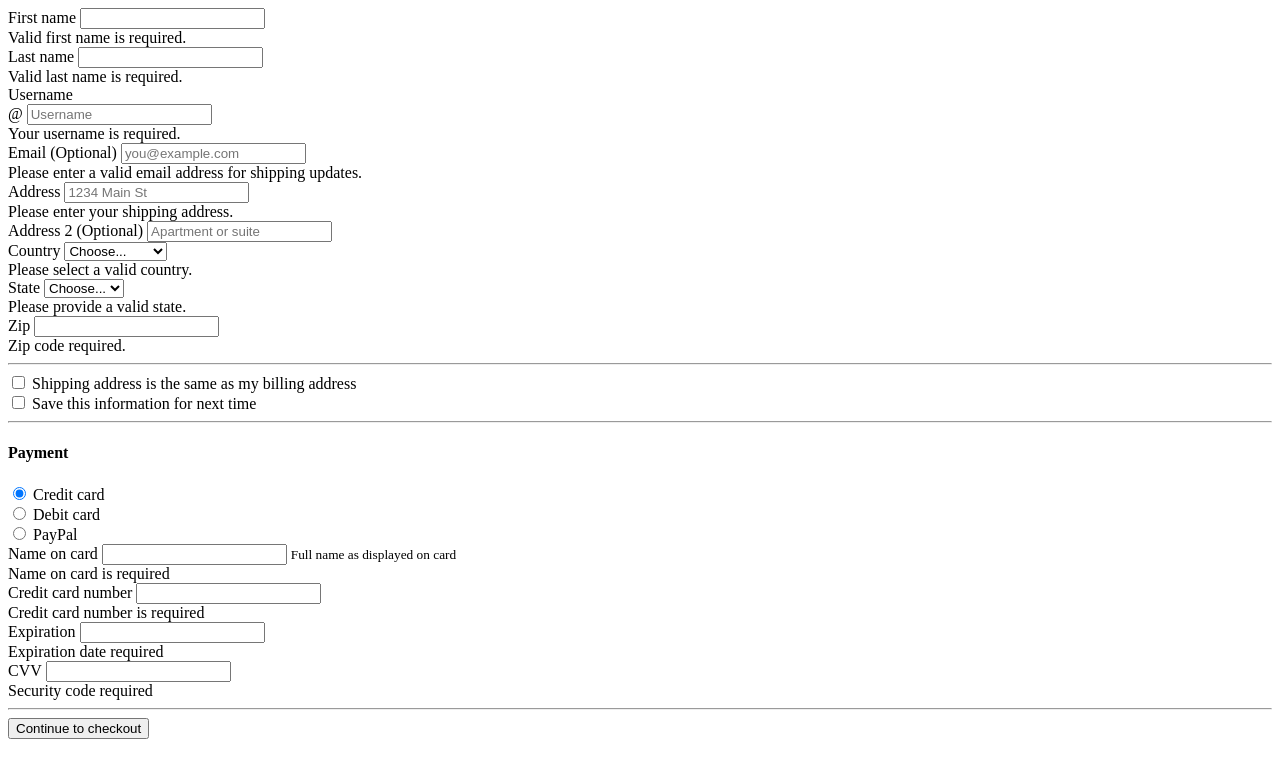
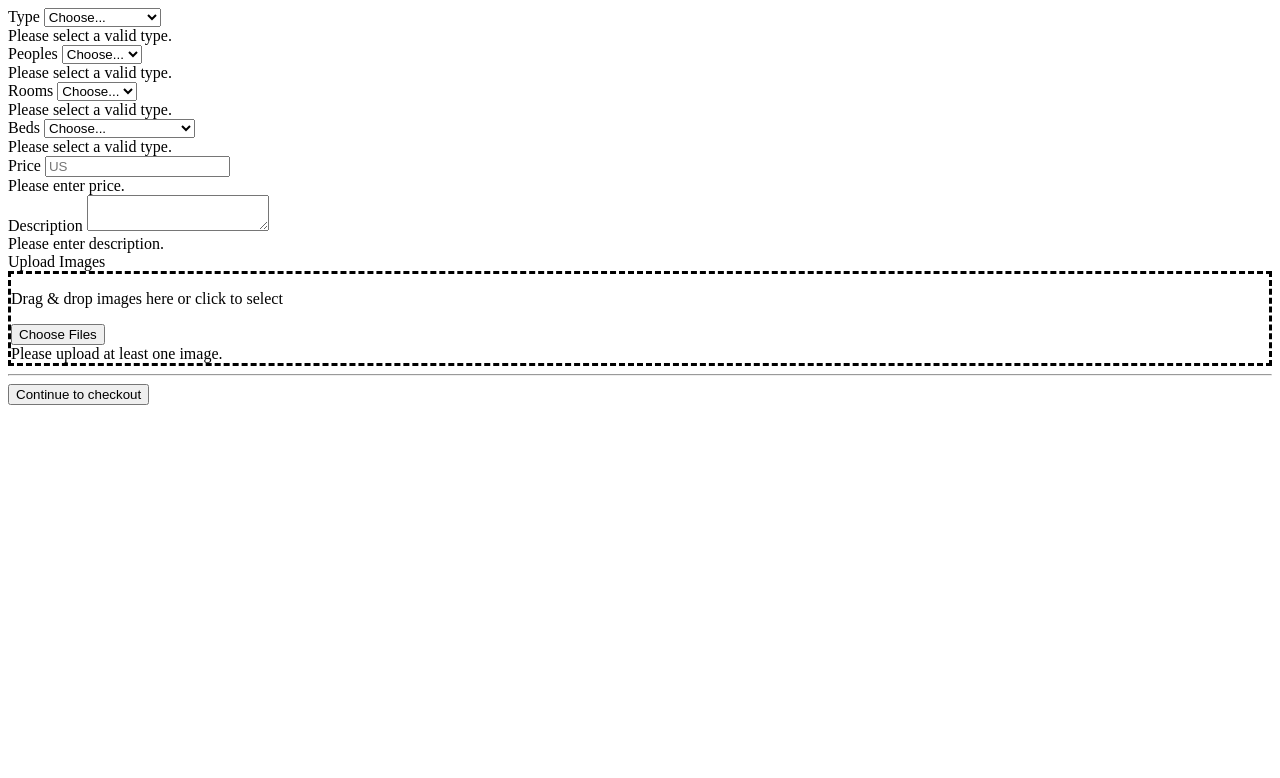
Before and after one commit to EMPTYend/PHP_APP, a PHP site: page /app/Views/admin/create_room.php in a window 1280 px wide. Shown: the top 778 px of the page. Run offline with PHP 8.4, Linux system fonts and the light colour scheme.

Commit message:
room form(csrf token failed(((((((((((((()

```diff
--- a/app/Views/admin/create_room.php
+++ b/app/Views/admin/create_room.php
@@ -1,130 +1,139 @@
-<form class="needs-validation" novalidate="" action="/admin/create_room" method="post" enctype="multipart/form-data">
+<div class="container my-4">
+    <form class="needs-validation" novalidate="" action="create_rooms" method="post" enctype="multipart/form-data">
         <div class="row g-3">
             <div class="col-sm-6">
-            <label for="firstName" class="form-label">First name</label>
-            <input type="text" class="form-control" id="firstName" name="firstName" placeholder="" value="" required="">
+                <label for="type" class="form-label">Type</label>
+                <select class="form-select" id="type" name="type" required="">
+                    <option value="">Choose...</option>
+                    <option>Lux</option>
+                    <option>Family</option>
+                    <option>Standart double</option>
+                    <option>Econom</option>
+                    <option>President</option>
+                </select>
                 <div class="invalid-feedback">
-                Valid first name is required.
+                    Please select a valid type.
                 </div>
             </div>
             <div class="col-sm-6">
-            <label for="lastName" class="form-label">Last name</label>
-            <input type="text" class="form-control" id="lastName" name="lastName" placeholder="" value="" required="">
+                <label for="peoples" class="form-label">Peoples</label>
+                <select class="form-select" id="peoples" name="peoples" required="">
+                    <option value="">Choose...</option>
+                    <option>1</option>
+                    <option>2</option>
+                    <option>3</option>
+                    <option>4</option>
+                    <option>5</option>
+                </select>
                 <div class="invalid-feedback">
-                Valid last name is required.
+                    Please select a valid type.
+                </div>
+            </div>
+            <div class="col-sm-6">
+                <label for="rooms" class="form-label">Rooms</label>
+                <select class="form-select" id="rooms" name="rooms" required="">
+                    <option value="">Choose...</option>
+                    <option>1</option>
+                    <option>2</option>
+                    <option>3</option>
+                    <option>4</option>
+                    <option>5</option>
+                </select>
+                <div class="invalid-feedback">
+                    Please select a valid type.
+                </div>
+            </div>
+            <div class="col-sm-6">
+                <label for="bed" class="form-label">Beds</label>
+                <select class="form-select" id="bed" name="bed" required="">
+                    <option value="">Choose...</option>
+                    <option>single</option>
+                    <option>double</option>
+                    <option>1 double&other single</option>
+                    <option>2 double</option>
+                </select>
+                <div class="invalid-feedback">
+                    Please select a valid type.
+                </div>
+            </div>
+
+            <div class="col-12">
+                <label for="price" class="form-label">Price</label>
+                <input type="number" class="form-control" id="price" name="price" placeholder="US" required="">
+                <div class="invalid-feedback">
+                    Please enter price.
+                </div>
+            </div>
+
+            <div class="col-12">
+                <label for="description" class="form-label">Description</label>
+                <textarea class="form-control" id="description" name="description" placeholder="" required=""></textarea>
+                <div class="invalid-feedback">
+                    Please enter description.
                 </div>
             </div>
             <div class="col-12">
-            <label for="username" class="form-label">Username</label>
-            <div class="input-group has-validation">
-                <span class="input-group-text">@</span>
-                <input type="text" class="form-control" id="username" name="username" placeholder="Username" required="">
+                <label class="form-label">Upload Images</label>
+                <div id="drop-area" class="border border-2 rounded p-4 text-center text-muted" style="border-style: dashed;">
+                    <p>Drag & drop images here or click to select</p>
+                    <input type="file" id="fileElem" name="images[]" multiple accept="image/*" style="display:none" required>
+                    <button type="button" class="btn btn-outline-secondary" onclick="document.getElementById('fileElem').click();">Choose Files</button>
+                    <div id="preview" class="mt-3 d-flex flex-wrap gap-2"></div>
                     <div class="invalid-feedback">
-                    Your username is required.
+                        Please upload at least one image.
                     </div>
                 </div>
             </div>
-        <div class="col-12">
-            <label for="email" class="form-label">Email <span class="text-body-secondary">(Optional)</span></label>
-            <input type="email" class="form-control" id="email" name="email" placeholder="you@example.com">
-            <div class="invalid-feedback">
-                Please enter a valid email address for shipping updates.
-            </div>
-        </div>
-        <div class="col-12">
-            <label for="address" class="form-label">Address</label>
-            <input type="text" class="form-control" id="address" name="address" placeholder="1234 Main St" required="">
-            <div class="invalid-feedback">
-                Please enter your shipping address.
-            </div>
-        </div>
-        <div class="col-12">
-            <label for="address2" class="form-label">Address 2 <span class="text-body-secondary">(Optional)</span></label>
-            <input type="text" class="form-control" id="address2" name="address2" placeholder="Apartment or suite">
-        </div>
-        <div class="col-md-5">
-            <label for="country" class="form-label">Country</label>
-            <select class="form-select" id="country" name="country" required="">
-                <option value="">Choose...</option>
-                <option>United States</option>
-            </select>
-            <div class="invalid-feedback">
-                Please select a valid country.
-            </div>
-        </div>
-        <div class="col-md-4">
-            <label for="state" class="form-label">State</label>
-            <select class="form-select" id="state" name="state" required="">
-                <option value="">Choose...</option>
-                <option>California</option>
-            </select>
-            <div class="invalid-feedback">
-                Please provide a valid state.
-            </div>
-        </div>
-        <div class="col-md-3">
-            <label for="zip" class="form-label">Zip</label>
-            <input type="text" class="form-control" id="zip" name="zip" placeholder="" required="">
-            <div class="invalid-feedback">
-                Zip code required.
-            </div>
-        </div>
-    </div>
-    <hr class="my-4">
-    <div class="form-check">
-        <input type="checkbox" class="form-check-input" id="same-address" name="sameAddress">
-        <label class="form-check-label" for="same-address">Shipping address is the same as my billing address</label>
-    </div>
-    <div class="form-check">
-        <input type="checkbox" class="form-check-input" id="save-info" name="saveInfo">
-        <label class="form-check-label" for="save-info">Save this information for next time</label>
-    </div>
-    <hr class="my-4">
-    <h4 class="mb-3">Payment</h4>
-    <div class="my-3">
-        <div class="form-check">
-            <input id="credit" name="paymentMethod" type="radio" class="form-check-input" value="credit" checked="" required="">
-            <label class="form-check-label" for="credit">Credit card</label>
-        </div>
-        <div class="form-check">
-            <input id="debit" name="paymentMethod" type="radio" class="form-check-input" value="debit" required="">
-            <label class="form-check-label" for="debit">Debit card</label>
-        </div>
-        <div class="form-check">
-            <input id="paypal" name="paymentMethod" type="radio" class="form-check-input" value="paypal" required="">
-            <label class="form-check-label" for="paypal">PayPal</label>
-        </div>
-    </div>
-    <div class="row gy-3">
-        <div class="col-md-6">
-            <label for="cc-name" class="form-label">Name on card</label>
-            <input type="text" class="form-control" id="cc-name" name="ccName" placeholder="" required="">
-            <small class="text-body-secondary">Full name as displayed on card</small>
-            <div class="invalid-feedback">
-                Name on card is required
-            </div>
-        </div>
-        <div class="col-md-6">
-            <label for="cc-number" class="form-label">Credit card number</label>
-            <input type="text" class="form-control" id="cc-number" name="ccNumber" placeholder="" required="">
-            <div class="invalid-feedback">
-                Credit card number is required
-            </div>
-        </div>
-        <div class="col-md-3">
-            <label for="cc-expiration" class="form-label">Expiration</label>
-            <input type="text" class="form-control" id="cc-expiration" name="ccExpiration" placeholder="" required="">
-            <div class="invalid-feedback">
-                Expiration date required
-            </div>
-        </div>
-        <div class="col-md-3">
-            <label for="cc-cvv" class="form-label">CVV</label>
-            <input type="text" class="form-control" id="cc-cvv" name="ccCVV" placeholder="" required="">
-            <div class="invalid-feedback">
-                Security code required
-            </div>
-        </div>
-    </div>
+
             <hr class="my-4">
             <button type="submit" class="w-100 btn btn-primary btn-lg">Continue to checkout</button>
+        </div>
+    </form>
+</div>
+
+<script>
+    const dropArea = document.getElementById("drop-area");
+    const fileInput = document.getElementById("fileElem");
+    const preview = document.getElementById("preview");
+
+    ['dragenter', 'dragover', 'dragleave', 'drop'].forEach(eventName => {
+        dropArea.addEventListener(eventName, preventDefaults, false);
+    });
+
+    function preventDefaults(e) {
+        e.preventDefault();
+        e.stopPropagation();
+    }
+
+    dropArea.addEventListener('dragover', () => dropArea.classList.add('bg-light'));
+    dropArea.addEventListener('dragleave', () => dropArea.classList.remove('bg-light'));
+    dropArea.addEventListener('drop', handleDrop);
+
+    function handleDrop(e) {
+        let dt = e.dataTransfer;
+        let files = dt.files;
+        fileInput.files = files; // link to form
+        handleFiles(files);
+    }
+
+    fileInput.addEventListener('change', () => {
+        handleFiles(fileInput.files);
+    });
+
+    function handleFiles(files) {
+        preview.innerHTML = '';
+        [...files].forEach(file => {
+            if (file.type.startsWith('image/')) {
+                const reader = new FileReader();
+                reader.onload = (e) => {
+                    const img = document.createElement("img");
+                    img.src = e.target.result;
+                    img.style.maxWidth = "120px";
+                    img.classList.add("rounded", "shadow-sm");
+                    preview.appendChild(img);
+                };
+                reader.readAsDataURL(file);
+            }
+        });
+    }
+</script>
```
Also changed, not shown: app/Controllers/AdminController.php (+50 -20 lines), app/Controllers/RoomController.php (+51 -0 lines), app/Models/Room.php (+30 -1 lines), app/Views/rooms/rooms.php (+1 -6 lines). Lines whose indentation alone changed are shown as unchanged.
